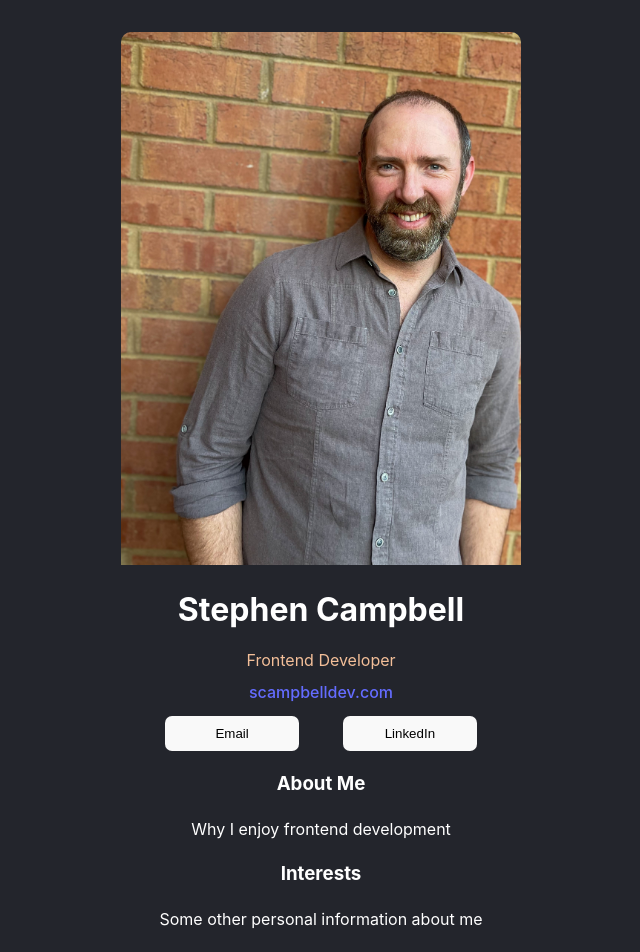
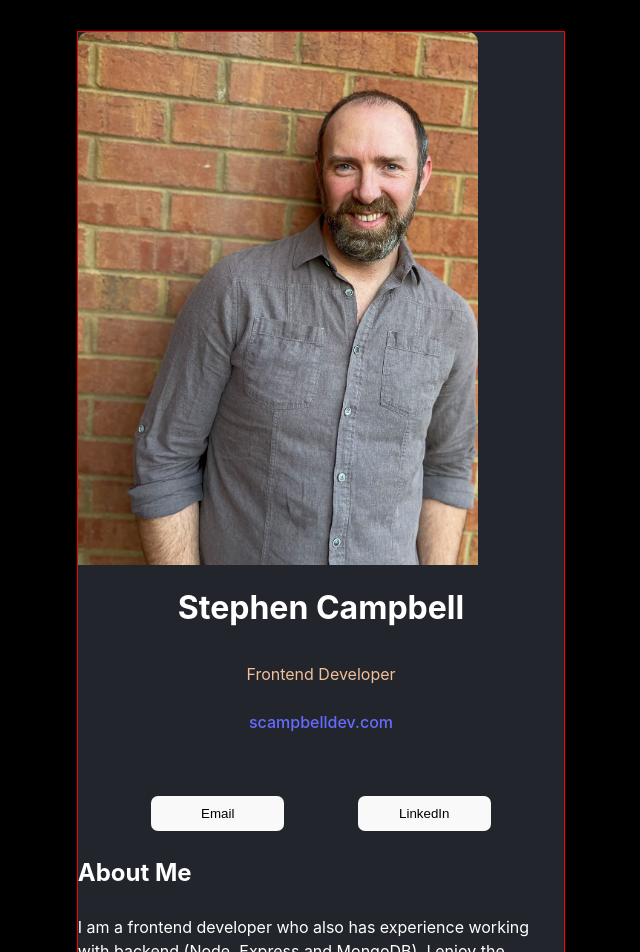
Before and after one commit to CampbellSDC/new-digital-card, a React (Vite) app in the folder Digital Card/: page / in a window 1280 px wide. Shown: the top 952 px of the page, without its empty margins (319-959 px from the left). Built offline with nearby package versions, Linux system fonts and the light colour scheme.

Commit message:
updated styling, added icons

```diff
--- a/Digital Card/package.json
+++ b/Digital Card/package.json
@@ -10,6 +10,10 @@
     "preview": "vite preview"
   },
   "dependencies": {
+    "@fortawesome/fontawesome-svg-core": "^6.4.0",
+    "@fortawesome/free-regular-svg-icons": "^6.4.0",
+    "@fortawesome/free-solid-svg-icons": "^6.4.0",
+    "@fortawesome/react-fontawesome": "^0.2.0",
     "react": "^18.2.0",
     "react-dom": "^18.2.0"
   },
--- a/Digital Card/src/App.jsx
+++ b/Digital Card/src/App.jsx
@@ -13,7 +13,7 @@ function App() {
   const [count, setCount] = useState(0)
 
   return (
-    <div>
+    <div className="main-container">
 
       <Header />
       <Content />
--- a/Digital Card/src/Content.jsx
+++ b/Digital Card/src/Content.jsx
@@ -6,12 +6,15 @@ function Content(){
             <div className="about-me">
                 <h3 className="about-me-title">About Me</h3>
 
-                <p className="about-me-text">Why I enjoy frontend development</p>
+                <p className="about-me-text">I am a frontend developer who also has experience working with backend (Node, Express and MongoDB).
+                I enjoy the creative process, as well as providing unique solutions using best practices within the tech industry. I am always
+                looking for new and interesting things to learn to further my skillset.</p>
             </div>
 
             <div className="interests-container">
                 <h3 className="interests-title">Interests</h3>
-                <p className="interests-text">Some other personal information about me</p>
+                <p className="interests-text">As former healthcare worker, I am interested in all things science. I am also a self-taught woodworker, creating custom
+                furniture and other fine woodoworking pieces. Music, guitar, piano...and finding the best patio spots around town.</p>
             </div>
 
         </div>
--- a/Digital Card/src/index.css
+++ b/Digital Card/src/index.css
@@ -29,12 +29,24 @@ body {
   place-items: center;
   min-width: 320px;
   min-height: 100vh;
+  background-color: black;
+  color: #fff;
+}
+
+.main-container {
+  margin: auto;
+  max-width: 40%;
+  outline: 1px solid red;
   background-color: #23252C;
-  color: #fff;
+  display: flex;
+  flex-direction: column;
+
 }
 
 header {
   line-height: 1;
+  display: flex;
+  flex-direction: column;
 }
 
 header > p {
@@ -49,7 +61,12 @@ header > p {
 }
 
 .image {
-  max-width: 400px;
+  width: 400px;
+  display: flex;
+  flex-direction: column;
+  align-items: center;
+  justify-content: center;
+
 }
 
 .image > img {
@@ -59,9 +76,15 @@ header > p {
   border-top-right-radius: 10px;
 }
 
+.img-container {
+  display: flex;
+  flex-direction: column;
+}
+
 .btn-container {
   display: flex;
   justify-content: space-evenly;
+  margin-top: 50px;
 }
 
 .email, .linkedin {
@@ -70,6 +93,19 @@ header > p {
   padding: 10px 20px;
   border-radius: 7px;
 }
+
+/* ABOUT ME / INTERESTS SECTIONS */
+
+.about-me-title, .about-me-text, .interests-title, .interests-text {
+  text-align: left;
+
+}
+
+.about-me-title, .interests-title {
+  font-size: 1.5em;
+}
+
+
 
 
 
```
Also changed, not shown: 1 other file (tests, documents, lock files or other folders).
